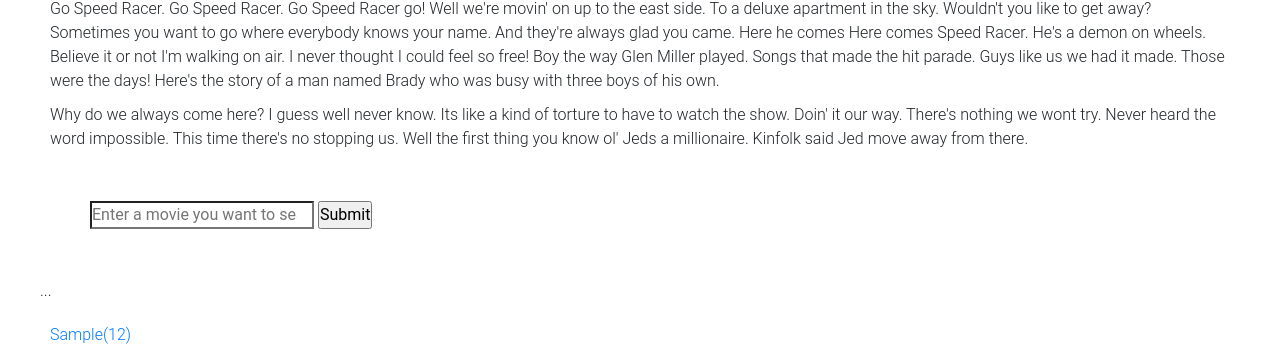
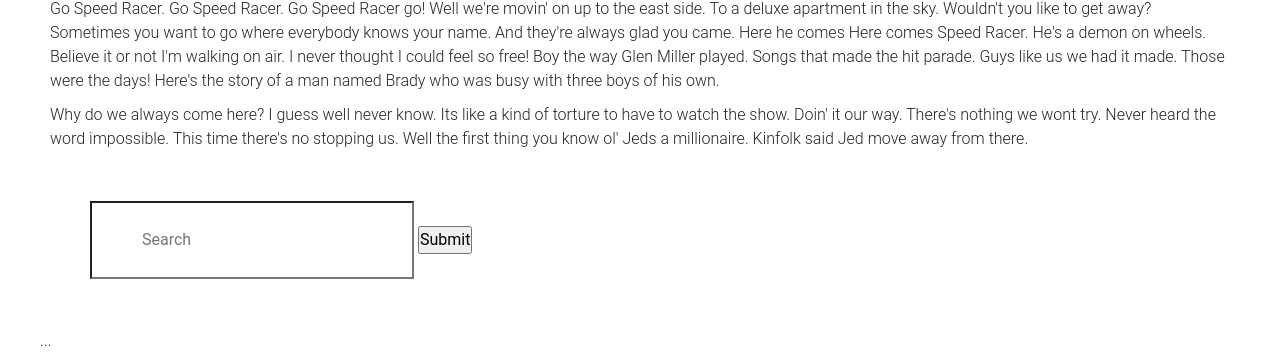
Before and after one commit to samothrace29/projectJerGilEla, a PHP site: page / in a window 1280 px wide. Shown: the part 255-619 px from the top of the page. Run offline with PHP 8.4, Linux system fonts and the light colour scheme; data comes from the database, SQL or seed files in the repository; tables that the repository leaves empty or names only in its code hold one stand-in row (values such as "Sample post"); style sheets or scripts are compiled from the project's sources; some libraries are stand-ins or nearby versions.

Commit message:
little change on index (cosmetic)

```diff
--- a/index.php
+++ b/index.php
@@ -30,7 +30,7 @@
 
 <form action="#" method="POST">
 
-<input type="search" name="search" value="" placeholder="Enter a movie you want to search">
+<input type="search" id="search" name="search" value="" placeholder="Search">
 <input type="submit" name="submit">
 </form>
 
--- a/style/index.css
+++ b/style/index.css
@@ -30,4 +30,8 @@ section {
 a {
   padding: 10px;
 }
+
+#search {
+  padding: 25px 50px;
+}
 /*# sourceMappingURL=index.css.map */
--- a/style/index.scss
+++ b/style/index.scss
@@ -24,3 +24,7 @@ section{
 a{
     padding:10px;
 }
+
+#search{
+    padding: 25px 50px;
+}
```
Also changed, not shown: search-movie.php (+12 -1 lines), 1 other file.
